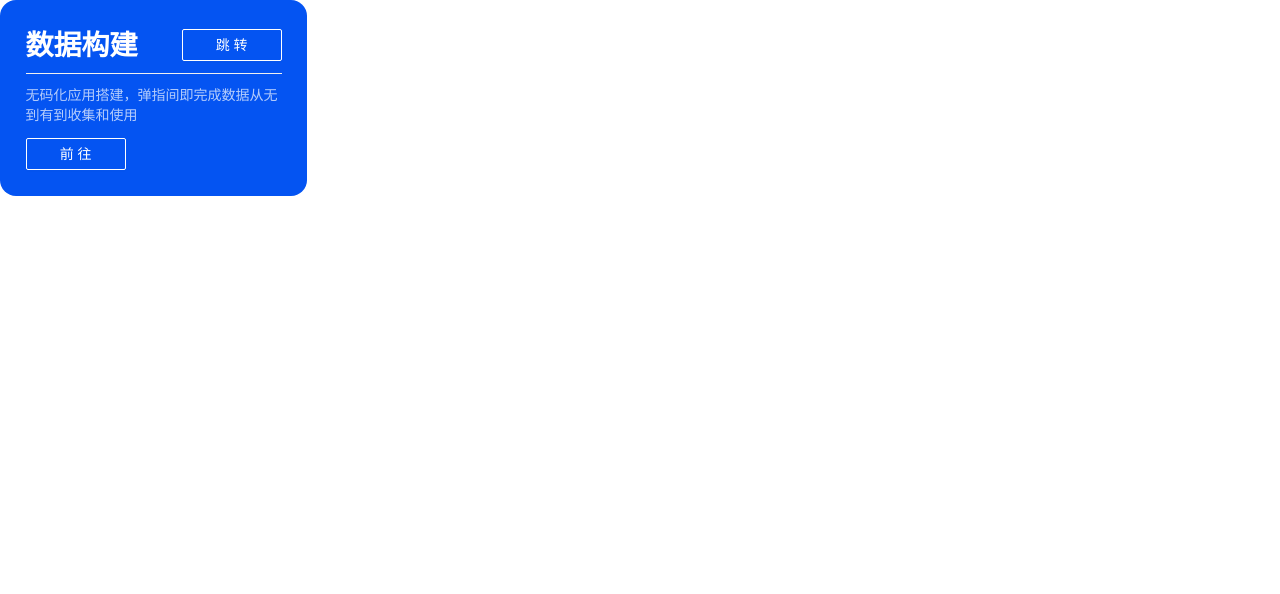
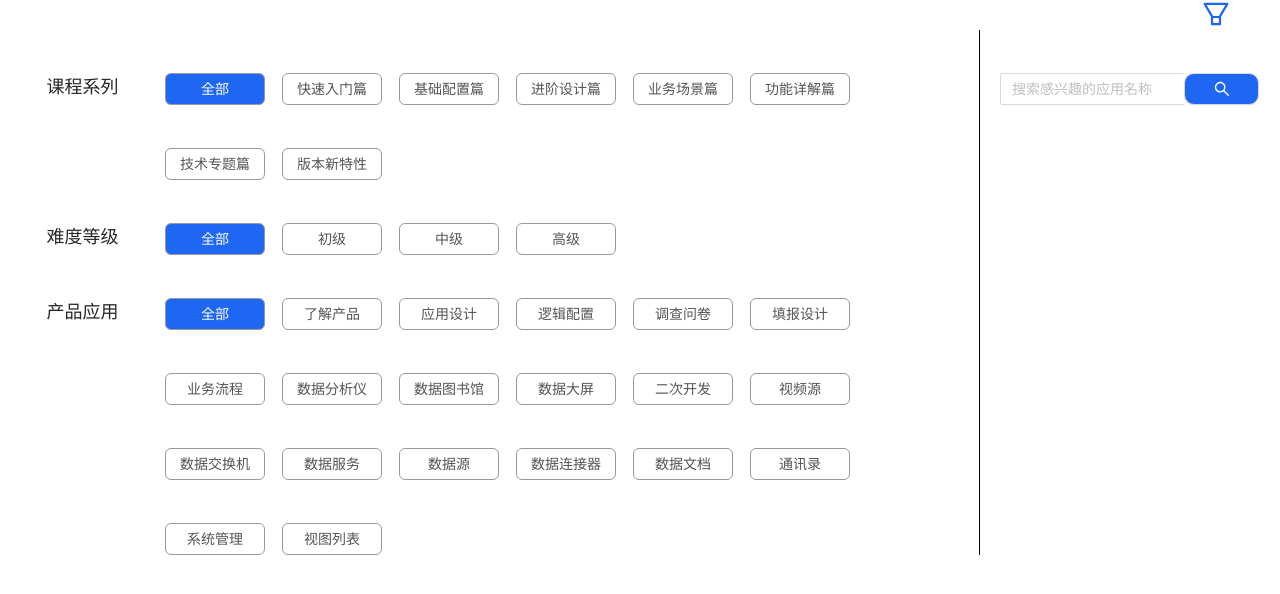
Before and after one commit to nicemango/web-secondary--development, a React app: page / in a window 1280 px wide. Shown: the top 594 px of the page. Built offline with nearby package versions, Linux system fonts and the light colour scheme.

Commit message:
feat:教研过滤器面板代码提交

```diff
--- a/package.json
+++ b/package.json
@@ -89,6 +89,7 @@
     ]
   },
   "dependencies": {
+    "@ant-design/icons": "^4.7.0",
     "@babel/core": "7.12.3",
     "@njsdata/app-sdk": "^1.0.0",
     "@pmmmwh/react-refresh-webpack-plugin": "0.4.3",
@@ -123,6 +124,7 @@
     "eslint-webpack-plugin": "^2.5.2",
     "file-loader": "6.1.1",
     "fs-extra": "^9.0.1",
+    "glob": "^8.0.1",
     "html-webpack-plugin": "4.5.0",
     "identity-obj-proxy": "3.0.0",
     "jest": "26.6.0",
--- a/src/App.js
+++ b/src/App.js
@@ -1,97 +1,175 @@
-import React, { Component } from "react";
-import { Button, Card } from "antd";
-// import appService from "@njsdata/app-sdk";
-import "./app.less";
+import React, {Component} from "react";
+import {
+  Radio,
+  message,
+  Input,
+} from "antd";
+import {
+  FilterOutlined
+} from '@ant-design/icons';
+import "./app.less"
 
 export default class App extends Component {
+  state = {
+    first: true, filterContentShow: true,
+  }
+  filterDataArr = []
+  selected = {}
+
   componentDidMount() {
+    window.main = this;
+    this.setState({first: false})
+    this.filterToolbarContent.current.parentNode.height = this.filterToolbarContent.current.offsetHeight
     const events = [
       {
-        key: "jumpButton",
-        name: "跳转按钮",
-        payload: [],
-      },
+        key: "selectedValueChange", name: "过滤条件变化", payload: [
+          {
+            key: "selectedValue", name: "过滤条件", dataType: "string"
+          }
+        ],
+      }, {
+        key: "searchValueChange", name: "搜索条件变化", payload: [
+          {
+            key: "searchValue", name: "搜索条件", dataType: "string"
+          }
+        ],
+      }
     ];
-
-    const actions = [
-      {
-        key: "messageSuccess",
-        name: "刷新页面",
-      },
-    ];
-    this.props?.customConfig?.componentId &&
-      window.componentCenter?.register(
-        this.props?.customConfig?.componentId,
-        "",
-        this,
-        {
-          events,
-          actions,
-        }
-      );
-    // window.componentCenter.registerTriggerForType(
-    //   this.props.componentId,
-    //   "process",
-    //   this,
-    //   {
-    //     events,
-    //     actions,
-    //   }
-    // );
+    const actions = []
+    this.props?.customConfig?.componentId && window.componentCenter?.register(this.props?.customConfig?.componentId, "", this, {
+      events, actions
+    });
   }
 
-  goToStudy = () => {
-    this.props?.customConfig?.url && window.open(this.props?.customConfig?.url);
-  };
-  // getData = () => {
-  // console.log(appService.getMenuData(), "菜单");
-  // console.log(appService.getPageData(), "页面");
-  // console.log(appService.getVariable(), "变量");
-  // };
+  filterToolbarContent = React.createRef()
 
-  do_EventCenter_messageSuccess() {
-    window.location.reload();
+  searchValueChange = (val) => {
+    window.eventCenter?.triggerEvent(this.props?.customConfig?.componentId, "searchValueChange", {searchValue: val})
+  }
+  selectedValueChange = (val) => {
+    let selected = []
+    let selectedVal = val?.target?.value
+    console.log(val?.target?.value);
+    this.filterDataArr.forEach((filterRow) => {
+      filterRow.filterData.forEach((item) => {
+        if (item === selectedVal) {
+          this.selected[filterRow.filterName] = selectedVal
+        }
+      })
+    })
+    for (let selectedKey in this.selected) {
+      selected.push(this.selected[selectedKey])
+    }
+    console.log(selected);
+    window.eventCenter?.triggerEvent(this.props?.customConfig?.componentId, "selectedValueChange", {selectedValue: selected.join(",")})
   }
 
-  // 逻辑控制用，不可删
+  handleFilterIconClick = () => {
+    this.setState({filterContentShow: !this.state.filterContentShow})
+  }
+
   Event_Center_getName() {
-    return "应用二开测试";
+    return "filterData";
   }
 
   render() {
-    const { customConfig } = this.props;
-    const { title, desc, url, color, componentId } = customConfig || {};
-    return (
-      <Card
-        className="infoCard"
-        bordered={false}
-        title={<span className="card-title">{title || "数据构建"}</span>}
-        extra={
-          <Button
-            ghost
-            onClick={() => {
-              window?.eventCenter?.triggerEvent(componentId, "jumpButton");
-            }}
-          >
-            跳转
-          </Button>
-        }
+    const {customConfig} = this.props;
+    let {filterData, title, buttonWidth, filterIconRight} = customConfig || {};
+    let buttonWidthString;
+    let filterIconRightString;
+    buttonWidthString = buttonWidth ? `${buttonWidth}px` : "100px";
+
+    filterIconRightString = filterIconRight ? `${filterIconRight}px` : "20px"
+    let filterDataArr
+    try {
+      filterDataArr = JSON.parse(filterData)
+
+    } catch (e) {
+      message.error("输入的数据格式有误")
+    }
+    this.filterDataArr = filterDataArr
+    this.filterDataArr.forEach((filterRow) => {
+      this.selected[filterRow.filterName] = filterRow.defaultValue
+    })
+    return (<>
+      <div className="filterToolbarHeader">
+        <div
+          className="filterToolbarContentRight"
+          onClick={this.handleFilterIconClick}
+          style={{right: filterIconRightString}}
+        >
+          <FilterOutlined/>
+        </div>
+      </div>
+      <div
+        className="shrink"
         style={{
-          background: color || "#0454f2",
+          overflow: "hidden",
+          height: !this.state.filterContentShow ? "80px" : this.state.first
+                                                        ? "80px"
+                                                        : this.filterToolbarContent.current.offsetHeight + "px",
+          transition: "0.5s"
         }}
       >
-        <p className="card-desc">
-          {desc || "无码化应用搭建，弹指间即完成数据从无到有到收集和使用"}
-        </p>
-        <Button
-          ghost
-          onClick={() => {
-            window.open(url || "https://www.sdata1010.cn/");
-          }}
+        <div
+          className="filterToolbarContent" ref={this.filterToolbarContent}
         >
-          前往
-        </Button>
-      </Card>
-    );
+          <div className="filterToolbarContentLeft">
+            {filterDataArr.map((filterRow, filterRowIndex) => (<div
+              className="filter-row" key={filterRowIndex} style={{
+              marginLeft: "40px", display: "flex", justifyContent: "left"
+            }}
+            >
+              <div
+                className="filter-label"
+                style={{
+                  display: "inline-block",
+                  width: "85px",
+                  textAlign: "center",
+                  fontSize: "18px",
+                  fontFamily: "PingFang SC",
+                  marginTop: "43px"
+
+                }}
+              >{filterRow.filterName}</div>
+              <Radio.Group
+                onChange={this.selectedValueChange}
+                style={{marginLeft: "40px", width: "calc(100% - 150px)"}}
+                defaultValue={filterRow.defaultValue}
+              >
+                {filterRow.filterData.map((filterItem, filterItemIndex) => (<>
+                  <Radio.Button
+                    style={{
+                      borderRadius: "6px",
+                      border: "1px solid #999",
+                      minWidth: buttonWidthString,
+                      color: "#999",
+                      height: "32px",
+                      cursor: "pointer",
+                      textAlignlign: "center",
+                      fontSize: "14px",
+                      marginRight: "17px",
+                      boxSizing: "border-box",
+                      marginTop: "43px"
+                    }}
+                    value={filterItem}
+                    key={filterItemIndex}
+                  >
+                    {filterItem}
+                  </Radio.Button>
+                </>))}
+              </Radio.Group>
+            </div>))}
+          </div>
+          <div className="filterToolbarContentRight">
+            <Input.Search
+              onSearch={this.searchValueChange}
+              placeholder="搜索感兴趣的应用名称"
+              style={{display: "inline-block", width: "260px",}}
+            />
+          </div>
+        </div>
+      </div>
+    </>);
   }
 }
--- a/src/app.less
+++ b/src/app.less
@@ -1,45 +1,88 @@
-.infoCard {
-  width: 24%;
-  min-width: 260px;
-  border-radius: 16px !important;
-  padding: 2vw !important;
-  .ant-card-head {
-    padding: 0;
-    .ant-card-head-title {
-      padding: 0;
-      .card-title {
-        color: white;
-        position: relative;
-        font-weight: bold;
-        font-size: 28px;
-        line-height: 39px;
-        z-index: 10;
-      }
-    }
-    .ant-card-extra {
-      padding: 0;
-    }
-  }
-  .ant-card-body {
-    padding: 0 !important;
-    .card-desc {
-      color: white;
-      position: relative;
-      font-size: 14px;
-      line-height: 20px;
-      color: #ffffffb3;
-      margin: 1vw 0;
-      z-index: 10;
-    }
-  }
-  .ant-btn-background-ghost {
-    border-color: #fff8;
-    width: 100px;
-  }
-  @media (max-width: 1680px) {
-    .card-title {
-      font-size: 26px;
-      line-height: 37px;
+.filterToolbarHeader {
+  overflow: hidden;
+  position: relative;
+  width: 100%;
+  height: 30px;
+
+  .filterToolbarContentRight {
+    position: absolute;
+    top: 0;
+    right: 20px;
+    cursor: pointer;
+    user-select: none;
+
+    .anticon.anticon-filter {
+      font-size: 28px;
+      color: #1f67f3;
     }
   }
 }
+
+.filterToolbarContent {
+  user-select: none;
+  position: relative;
+
+  .filterToolbarContentLeft {
+    width: calc(100% - 300px);
+    border-right: 1px solid black;
+    display: inline-block;
+
+    .filter-row {
+      .filter-label {
+      }
+
+      .ant-radio-group {
+        .ant-radio-button-wrapper {
+          &::before {
+            width: 0px;
+          }
+
+          &:hover, &.ant-radio-button-wrapper-checked {
+            border: 1px solid #1f67f3;
+            background-color: #1f67f3;
+
+            span {
+              color: #fff !important;
+            }
+          }
+
+          padding: 0;
+
+          span {
+            color: #555555;
+
+            &:not(.ant-radio-button-inner) {
+              width: 100%;
+              display: block;
+              text-align: center;
+            }
+          }
+        }
+      }
+    }
+  }
+
+  .filterToolbarContentRight {
+    right: 20px;
+    top: 0;
+    position: absolute;
+    margin-top: 43px;
+
+    .ant-input-search {
+      height: 32px;
+      .ant-btn {
+        background: #1f67f3;
+        border-radius: 10px !important;
+        color: white !important;
+        width: 75px;
+      }
+
+      .ant-input {
+        &:hover, &:focus {
+          border-color: #1f67f3
+        }
+      }
+    }
+  }
+
+}
--- a/src/index.js
+++ b/src/index.js
@@ -3,6 +3,7 @@ import React from "react";
 import ReactDOM from "react-dom";
 import "./index.css";
 import App from "./App";
+
 /**
  * 生产打包时为了减少体积，不引入 antd.css (可节约 2.5M左右的包体积)
  * 生产包是当做 onemind 主站插件使用的，页面里已经有一份 ant.css 了，所以这里可以省去
@@ -12,14 +13,64 @@ if (process.env.NODE_ENV !== "production") {
   require("antd/dist/antd.css");
   // 添加 customConfig 进行测试
   let customConfig = {
-    title: "数据构建",
-    desc: "无码化应用搭建，弹指间即完成数据从无到有到收集和使用",
-    url: "https://www.sdata1010.cn/",
-    imgUrl:
-      "https://www.baidu.com/img/PCtm_d9c8750bed0b3c7d089fa7d55720d6cf.png",
-  };
+    filterData: JSON.stringify([
+      {
+        filterName: "课程系列",
+        filterData: [
+          "全部",
+          "快速入门篇",
+          "基础配置篇",
+          "进阶设计篇",
+          "业务场景篇",
+          "功能详解篇",
+          "技术专题篇",
+          "版本新特性"
+        ],
+        defaultValue:"全部"
+      },
+      {
+        filterName: "难度等级",
+        filterData: [
+          "全部",
+          "初级",
+          "中级",
+          "高级"
+        ],
+        defaultValue:"全部"
+      },
+      {
+        filterName: "产品应用",
+        filterData: [
+          "全部",
+          "了解产品",
+          "应用设计",
+          "逻辑配置",
+          "调查问卷",
+          "填报设计",
+          "业务流程",
+          "数据分析仪",
+          "数据图书馆",
+          "数据大屏",
+          "二次开发",
+          "视频源",
+          "数据交换机",
+          "数据服务",
+          "数据源",
+          "数据连接器",
+          "数据文档",
+          "通讯录",
+          "系统管理",
+          "视图列表"
+        ],
+        defaultValue:"全部"
+      }
+    ]),
+    title: "测试",
+    buttonWidth:100,
+    filterIconRight:50
+  }
   ReactDOM.render(
-    <App customConfig={customConfig} />,
+    <App customConfig={customConfig}/>,
     document.getElementById("root")
   );
 } else {
```
Also changed, not shown: pluginTemp/config.json (+7 -6 lines), scripts/genPlugin.js (+3 -11 lines), 2 other files (tests, documents, lock files or other folders).
